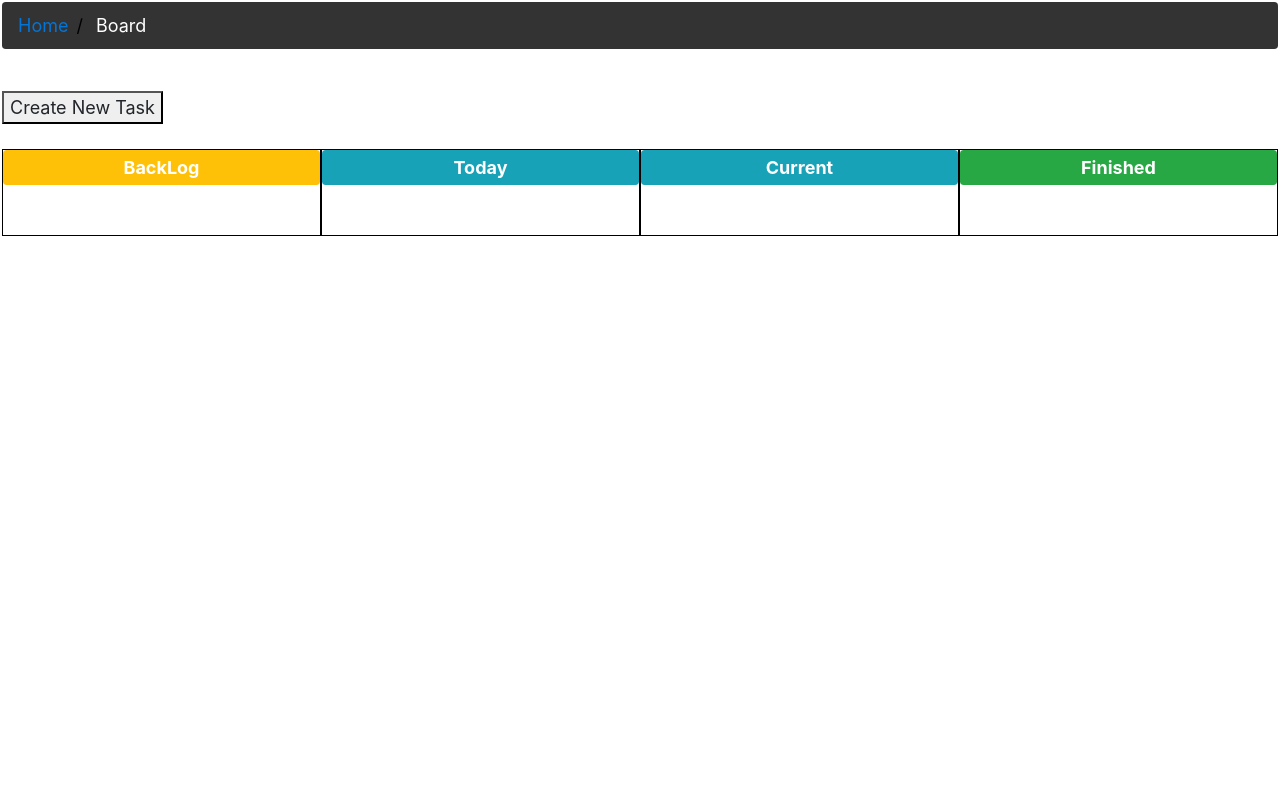
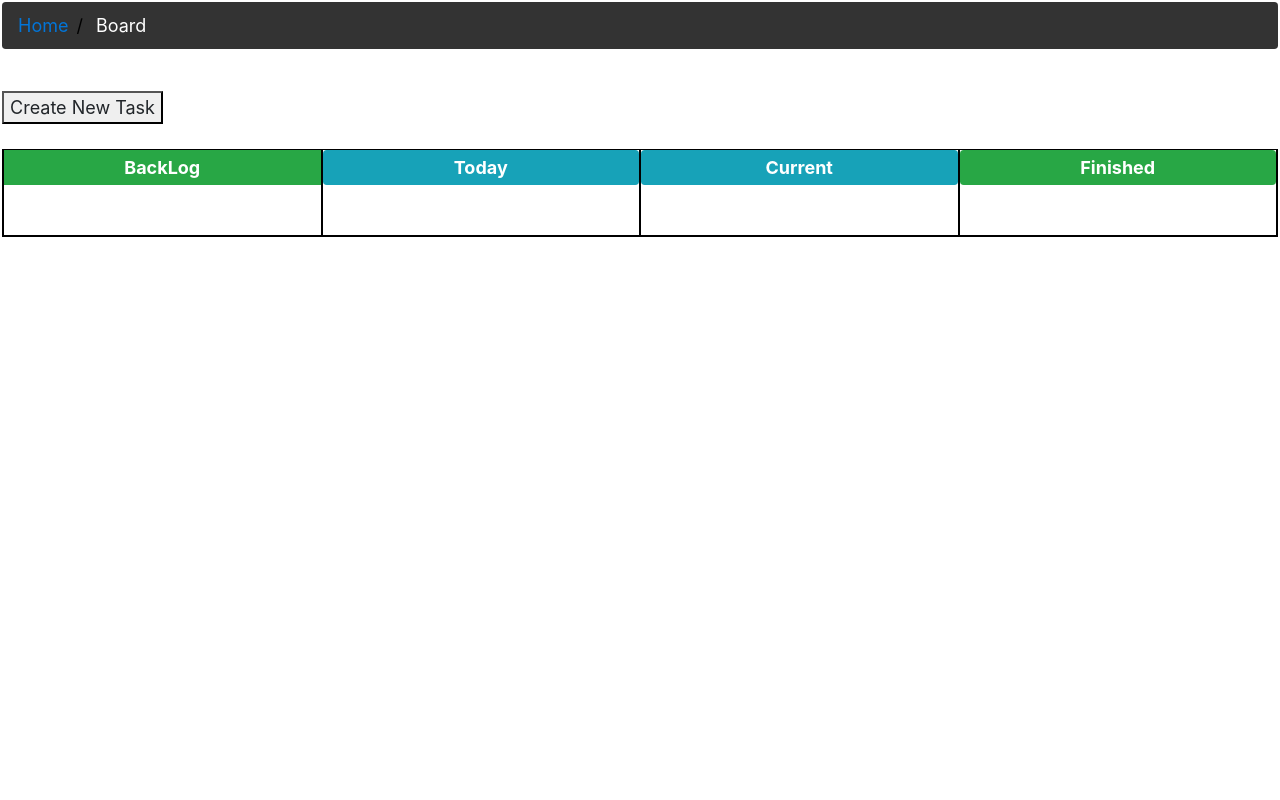
Before and after one commit to dineepthomas/collabify_v2.0, a Django app: page /board in a window 1280 px wide. Run offline with Django 3.2, Linux system fonts and the light colour scheme; a user stored in the database is signed in; some libraries are stand-ins or nearby versions.

Commit message:
Bug Fixes

```diff
--- a/collabify/scripts/static/css/board-css.css
+++ b/collabify/scripts/static/css/board-css.css
@@ -5,6 +5,9 @@
 body{
   font-size: 18px;
   padding: 2px;
+}
+html, body{
+    height:100%;
 }
 .cancelbtn {
     width: auto;
@@ -143,11 +146,38 @@ ul.breadcrumb li a:hover {
 .column{
     width: 25%;
     float: left;
-    height: auto;
+    margin-bottom:0px;
     padding-bottom: 50px;
     padding:auto;
     text-align: center;
+    height: auto;
+    border-right: 1px solid black;
+    border-left: 1px solid black;
+    border-bottom: 1px solid black;
+    border-collapse: collapse;
+
+}
+.master{
     border: 1px solid black;
+
+    overflow: auto;
+    border-collapse: collapse;
+}
+table, th, td {
+    border: 1px solid black;
+    border-collapse: collapse;
+
+}
+.blank_row
+{
+    padding-bottom: 90px;
+}
+
+table, td{
+    resize: vertical;
+    overflow: auto;
+    empty-cells: show;
+    padding-bottom: 30px;
 }
 
 /* There are two #cloneheres, need to figure out which one is used */
--- a/collabify/scripts/static/js/tasks.js
+++ b/collabify/scripts/static/js/tasks.js
@@ -6,7 +6,7 @@ var totalLowTasksMade = 1;
 var totalMedTasksMade = 1;
 var totalHighTasksMade = 1;
 
-//not really sure if this is necessary
+//Clones and places card in clonehere
 function LowPrioTaskMachine(id){
   $( "#taskCard" ).clone()
 		.attr("id", id)
@@ -25,7 +25,7 @@ var task ={
   catagory: null
 } ;
 
-//create task
+//task attributes
 function Task(name, percent, prio, assigned){
   this.name = name;
   this.percentage = percent;
@@ -36,7 +36,6 @@ function Task(name, percent, prio, assigned){
   this.catagory = null;
   if(prio == 0){
     myLowTasks.push(this);
-    writeLowUserTask(percent, name);
     this.id = "dragL" + totalLowTasksMade;
 	totalLowTasksMade++;
   } else if (prio == 1) {
@@ -70,12 +69,18 @@ function displayLowTask(task){
     .html("<strong>" + task.assigned + "</strong>  " + d.toDateString() );
  }
 
+//Supposed to show the progress bar animation for finishing a task
+//but it somehow doesn't work with our code
  function move(id) {
   var parsedID = id.slice(13); //seperates ID into usable parts
   var parsedPrio = parsedID.slice(0,1);
   var parsedIDNum = parsedID.slice(1);
-
+    console.log("parsedID: " + parsedID+"");
+  console.log("parsedprio: " + parsedPrio+"");
+  console.log("parsedIDNum: " + parsedIDNum+"");
   var elem = document.getElementById("Bardrag"+parsedID);
+  console.log("at least this works");
+  console.log(elem);
   if(elem.textContent.slice(1,2) == '%'){
     var width = elem.textContent.slice(0,1);
 
@@ -120,10 +125,10 @@ function displayLowTask(task){
     }
   }
 }
-
+//Shows or hides card on call
 function show_hide(id) {
   var deletionCheck = id.slice(0,1);
-
+  //redundant but possibly useful in future
   if(deletionCheck == "d"){
     var parsedShowID = id.slice(5);
     console.log(parsedShowID);
@@ -175,12 +180,6 @@ function drop(ev) {
 
 }
 
-
-//writes to database--need to update this
-function writeLowUserTask(LowTaskCompleted, LowTaskName) {
-
-}
-
 $(function() {
   var dialog,
     form,
@@ -216,7 +215,7 @@ $(function() {
       return true;
     }
   }
-
+  //Used to check the correctness of the forms in task creation form
   function checkRegexp( o, regexp, n ) {
     if ( !( regexp.test( o.val() ) ) ) {
       o.addClass( "ui-state-error" );
@@ -226,7 +225,7 @@ $(function() {
       return true;
     }
   }
-
+  //doesn't get called at all. Need to look into this
   function addTask() {
     console.log("called add task");
     var createdTask = new Task(name.val(), percentage.val(), priority, assigned.val());
@@ -253,7 +252,7 @@ $(function() {
       }
     }
     var valid = true;
-    allFields.removeClass( "ui-state-error" );
+    //allFields.removeClass( "ui-state-error" );
     valid = valid && checkLength( name, "task name", 1, 30 );
     valid = valid && checkLength( percentage, "percentage", 1, 2 );
     valid = valid && checkLength( assigned, "worker's name(s)", 1, 30 );
@@ -261,11 +260,9 @@ $(function() {
     valid = valid && checkRegexp( percentage, /([0-9])+$/i, "Starting Perent must be an integer from 1 to 100" );
     valid = valid && checkRegexp( assigned, /([0-9a-z_\s])+$/i, "Name of worker task is assigned to. field may consist of a-z, 0-9, underscores, spaces and must begin with a letter." );
     if ( valid ) {
-      console.log("valid");
       var createdTask = new Task(name.val(), percentage.val(), priority, assigned.val());
       var newTask = LowPrioTaskMachine(createdTask.id);
       displayLowTask(createdTask);
-      dialog.dialog("close");
     }
     return valid;
   }
@@ -274,6 +271,7 @@ $(function() {
   $(function(){
     $('#clickme').click(function(){
          createTask();
+         dialog.dialog("close");
     });
   });
 
@@ -293,6 +291,7 @@ $(function() {
         dialog.dialog("close");
     }
   }
+  //dialog form settings
   dialog = $( "#dialog-form" ).dialog({
     autoOpen: false,
     modal: true,
@@ -305,7 +304,7 @@ $(function() {
   form = dialog.find( "form" ).on( "submit", function( event ) {
     event.preventDefault();
   });
-
+  //create user function call for button
   $( "#create-user" ).button().on( "click", function() {
     dialog.dialog( "open" );
   });
@@ -314,6 +313,3 @@ $(function() {
 function remove(id) {
   document.getElementById(id).parentElement.parentElement.outerHTML = "";
 }
-
-//lowprioritytask, lowheader, deletelow-0-->DeleteTask, showlow0-->ShowTask
-//collapselow0--> CollapseTask, lowfooter-->TaskFooter, Bar-->taskPercent
--- a/collabify/scripts/templates/board.html
+++ b/collabify/scripts/templates/board.html
@@ -1,12 +1,11 @@
 <!DOCTYPE html>
-<html lang = "en">
+<html lang="en">
 <meta charset="utf-8">
 
 <head>
   <meta name="viewport" content="width=device-width, initial-scale=1">
   <link rel="stylesheet" href="https://maxcdn.bootstrapcdn.com/bootstrap/3.3.7/css/bootstrap.min.css">
   <script src="https://ajax.googleapis.com/ajax/libs/jquery/3.3.1/jquery.min.js"></script>
-  <script src="https://maxcdn.bootstrapcdn.com/bootstrap/3.3.7/js/bootstrap.min.js"></script>
   <link href="https://fonts.googleapis.com/css?family=Exo+2" rel="stylesheet">
 
   <link rel="stylesheet" href="https://use.fontawesome.com/releases/v5.2.0/css/all.css" integrity="sha384-hWVjflwFxL6sNzntih27bfxkr27PmbbK/iSvJ+a4+0owXq79v+lsFkW54bOGbiDQ" crossorigin="anonymous">
@@ -53,7 +52,7 @@
           <form method="POST">
             <input type="text" required placeholder="Enter Task Name" name="taskName" id="taskName" class="text ui-widget-content ui-corner-all">
           </form>
-          <form method ="POST">
+          <form method="POST">
             <fieldset for="priorityLevel" id="priorityField" class="text ui-widget-content ui-corner-all">
               <label><Strong>Priority Level:</Strong></label>
               <label>High
@@ -63,17 +62,17 @@
                 <input style="float: left;" required type="radio" name="priorityLevel" id="priorityLevel" value="1">
               </label>
               <label>Low
-                <input style="float: left;" required  type="radio" name="priorityLevel" id="priorityLevel" value="0" checked>
+                <input style="float: left;" required type="radio" name="priorityLevel" id="priorityLevel" value="0" checked>
               </label>
             </fieldset>
           </form>
           <label for="percentageDone"><strong>Starting Percent</strong></label>
           <form method="POST">
-            <input type="text" required  name="percentageDone" id="percentageDone" placeholder="10" class="text ui-widget-content ui-corner-all">
+            <input type="text" required name="percentageDone" id="percentageDone" placeholder="10" class="text ui-widget-content ui-corner-all">
           </form>
           <label for="assignedTo"><strong>Assigned to</strong></label>
           <form method="POST">
-            <input type="text" required  name="assignedTo" id="assignedTo" placeholder="Bob" class="text ui-widget-content ui-corner-all">
+            <input type="text" required name="assignedTo" id="assignedTo" placeholder="Bob" class="text ui-widget-content ui-corner-all">
           </form>
           <div class="container" align="center">
             <button type="button" id="clickme" style="width:auto;">Create Task</button>
@@ -84,10 +83,11 @@
     </form>
   </div>
 
+
   <!-- Kanban Board Skeleton -->
-<div style="width:100%; overflow: hidden; padding-top: 25px;">
-  <div class="column" ondrop="drop(event)" ondragover="allowDrop(event)">
-    <div class="container bg-warning rounded">
+  <div class="master" style="width:100%; overflow: hidden; margin-top: 25px; height:auto;">
+    <div class="column boardHeader" ondrop="drop(event)" ondragover="allowDrop(event)">
+      <div class="container bg-success boardHeader">
         <p class="divCategoryHeadParagraph"><strong>BackLog</strong></p>
       </div>
     </div>
@@ -109,17 +109,39 @@
     </div>
   </div>
 
+  <!-- New Kanban Board -->
+  <!--
+  <table class="" style="width:100%; margin-top: 50px;">
+    <tr>
+      <th width="25%">BackLog</th>
+      <th width="25%">Today</th>
+      <th width="25%">Current</th>
+      <th width="25%">Finished</th>
+    </tr>
+    <tr id="blank_row" height="50px" style="">
+      <td ondrop="drop(event)" ondragover="allowDrop(event)"></td>
+      <td ondrop="drop(event)" ondragover="allowDrop(event)"></td>
+      <td ondrop="drop(event)" ondragover="allowDrop(event)"></td>
+      <td ondrop="drop(event)" ondragover="allowDrop(event)"></td>
+    </tr>
+  </table>
+-->
 
-<!-- Low Prio Task Demo -->
+
+
+  <!-- Task Card Structure -->
+
+  <!--Card Header-->
   <div class="task" style="display: none;" id="taskCard" draggable="true" ondragstart="drag(event)">
-  <header class="w3-blue taskName" id="taskHeader">
+    <header class="w3-container w3-round w3-blue taskName" id="taskHeader">
       <h1 style="display:inline;">Task Name</h1>
-    <!--
-    <button  type="button" class="close" aria-label="Close" style="float:right;" id="deleteTask" onclick="remove(this.id)">  X  </button>
+      <button type="button" class="close" aria-label="Close" style="float:right;" id="deleteTask" onclick="remove(this.id)"> X </button>
+
+      <i class="fa fa-pencil-square-o" aria-hidden="true" onclick=""></i>
+
       <a onclick="show_hide(this.id)" style="cursor:pointer; text-decoration:underline; float: right;" id="showTask">Hide</a>
-    -->
-      <i class="fa fa-pencil-square-o" aria-hidden="true" onclick=""></i>
     </header>
+    <!-- Card Body -->
     <div id="collapseTask">
       <div class="w3-container">
         <p><strong>Progress: </strong></p>
@@ -134,12 +156,13 @@
           <br>
         </div>
       </div>
+      <!-- Card Footer -->
       <footer class="w3-blue" id="taskFooter">
         <h5>worker</h5>
       </footer>
     </div>
   </div>
-
+  <!-- Place where new cards get placed -->
   <div id="clonehere"></div>
 
 </body>
```
Also changed, not shown: 1 other file. Lines whose indentation alone changed are shown as unchanged.
